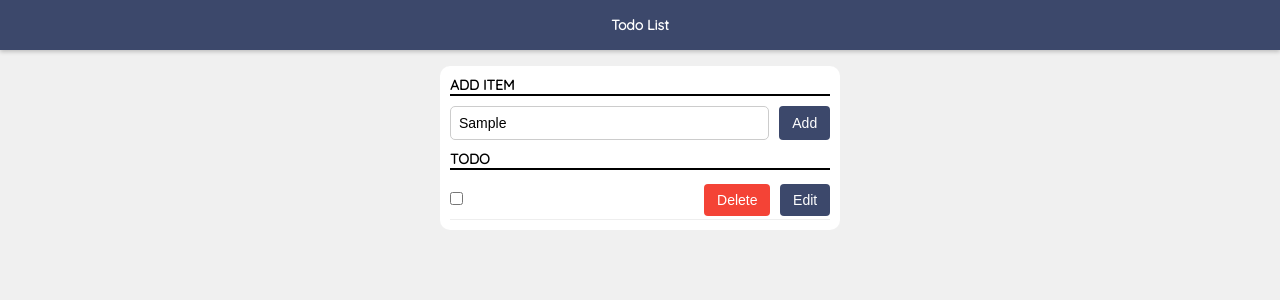
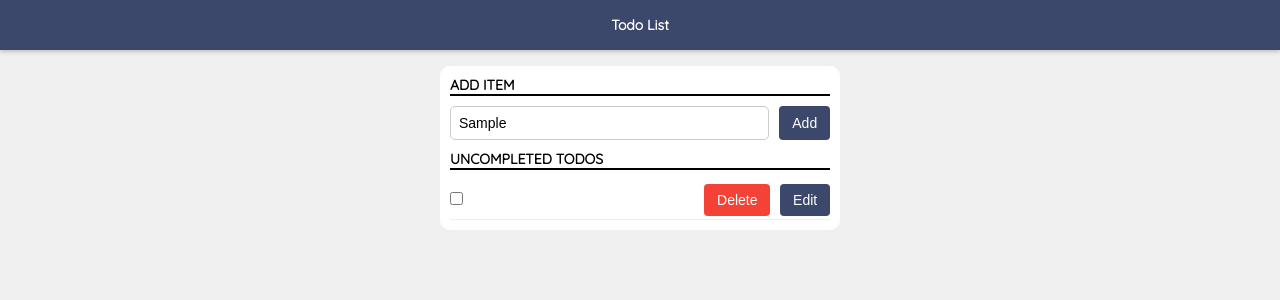
Before and after one commit to dogukanarslan/todo-list-vue, a Vue app: page / in a window 1280 px wide. Both pictures are taken after typing "Sample" into the empty fields and a click on the button "Add". Shown: the top 300 px of the page. Built offline with nearby package versions, Linux system fonts and the light colour scheme.

Commit message:
List todos as completed and uncompleted

```diff
--- a/src/App.vue
+++ b/src/App.vue
@@ -13,10 +13,19 @@
         <Button label="Add" />
       </div>
     </form>
-    <div v-if="todos.length > 0">
-      <h2>TODO</h2>
+    <div v-if="todos.filter((todo) => todo.completed).length > 0">
+      <h2>COMPLETED TODOS</h2>
       <TodoList
-        :todos="todos"
+        :todos="todos.filter((todo) => todo.completed)"
+        @delete-todo="deleteTodo"
+        @edit-todo="editTodo"
+        @toggle-complete="toggleComplete"
+      />
+    </div>
+    <div v-if="todos.filter((todo) => !todo.completed).length > 0">
+      <h2>UNCOMPLETED TODOS</h2>
+      <TodoList
+        :todos="todos.filter((todo) => !todo.completed)"
         @delete-todo="deleteTodo"
         @edit-todo="editTodo"
         @toggle-complete="toggleComplete"
```
